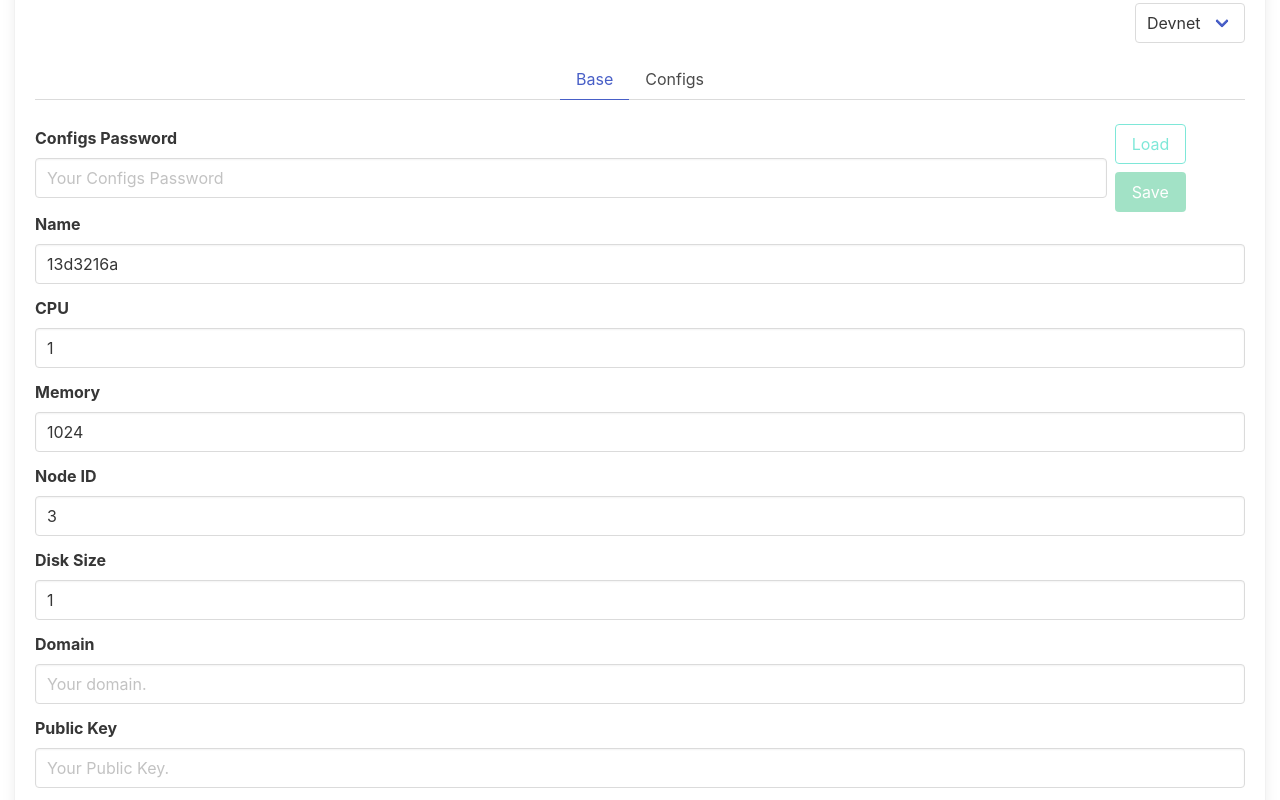
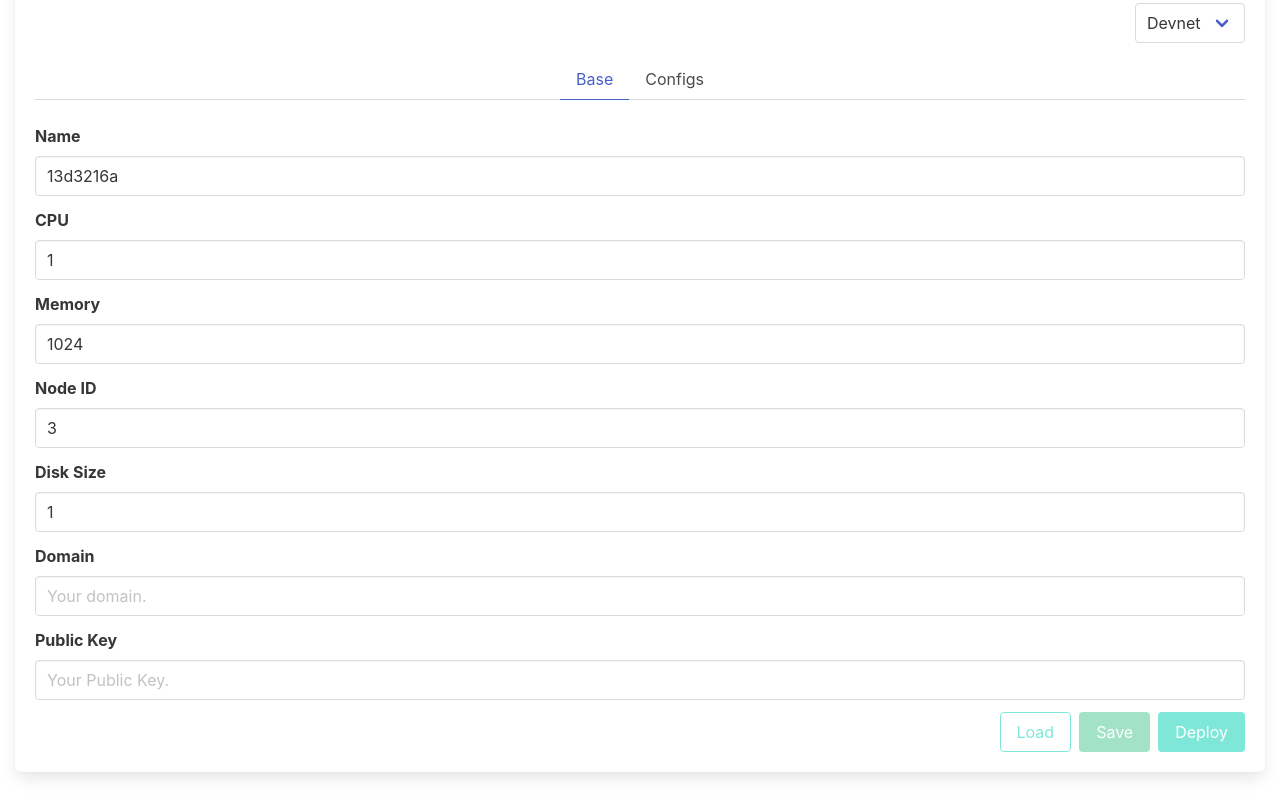
Before and after one commit to threefoldtecharchive/grid_weblets, a Svelte app: page / in a window 1280 px wide. Shown: the part 2320-3120 px from the top of the page. Built offline with nearby package versions, Linux system fonts and the light colour scheme.

Commit message:
Updated caprover save/load

```diff
--- a/src/elements/caprover/Caprover.wc.svelte
+++ b/src/elements/caprover/Caprover.wc.svelte
@@ -11,7 +11,6 @@
   let loading = false;
   let success = false;
   let failed = false;
-  let password: string = "";
 
   // prettier-ignore
   const tabs = [
@@ -114,43 +113,6 @@
       </div>
 
       {#if active === "Base"}
-        {#if $configs.loaded === false}
-          <div style="display: flex; align-items: center;">
-            <div class="field mr-2" style="width: 100%">
-              <p class="label">Configs Password</p>
-              <div class="control">
-                <input
-                  class="input"
-                  type="text"
-                  placeholder="Your Configs Password"
-                  bind:value={password}
-                />
-              </div>
-            </div>
-            <div>
-              <button
-                type="button"
-                class="button is-primary is-outlined mb-2"
-                disabled={password === ""}
-                on:click={() => {
-                  configs.load(password);
-                }}
-              >
-                Load
-              </button>
-              <button
-                type="button"
-                class="button is-success"
-                disabled={password === ""}
-                on:click={() => {
-                  configs.save(password);
-                }}
-              >
-                Save
-              </button>
-            </div>
-          </div>
-        {/if}
         {#each fields as field (field.symbol)}
           <div class="field">
             <p class="label">{field.label}</p>
@@ -201,6 +163,28 @@
       {/if}
     {/if}
     <div class="actions">
+      {#if $configs.loaded === false}
+        <button
+          type="button"
+          class="button is-primary is-outlined mr-2"
+          disabled={$configs.storeSecret === ""}
+          on:click={() => {
+            configs.load();
+          }}
+        >
+          Load
+        </button>
+        <button
+          type="button"
+          class="button is-success mr-2"
+          disabled={$configs.storeSecret === "" || $configs.mnemonics === ""}
+          on:click={() => {
+            configs.save();
+          }}
+        >
+          Save
+        </button>
+      {/if}
       <button
         class={"button is-primary " + (loading ? "is-loading" : "")}
         type="submit"
--- a/src/stores/baseConfig.ts
+++ b/src/stores/baseConfig.ts
@@ -19,6 +19,7 @@ function createBaseConfig() {
       const password = get(store).storeSecret;
       let data = localStorage.getItem("BASE_CONFIGS");
 
+      if (data) {
         update((v) => {
           try {
             if (data) {
@@ -31,13 +32,16 @@ function createBaseConfig() {
           } catch {}
           return v;
         });
+      }
     },
     save() {
-      const password = get(store).storeSecret;
+      const { storeSecret: password, mnemonics } = get(store);
+      if (password && mnemonics) {
         localStorage.setItem(
           "BASE_CONFIGS",
           encrypt(JSON.stringify(get(store)), password).toString()
         );
+      }
     },
   };
 }
```
Lines whose indentation alone changed are shown as unchanged.
